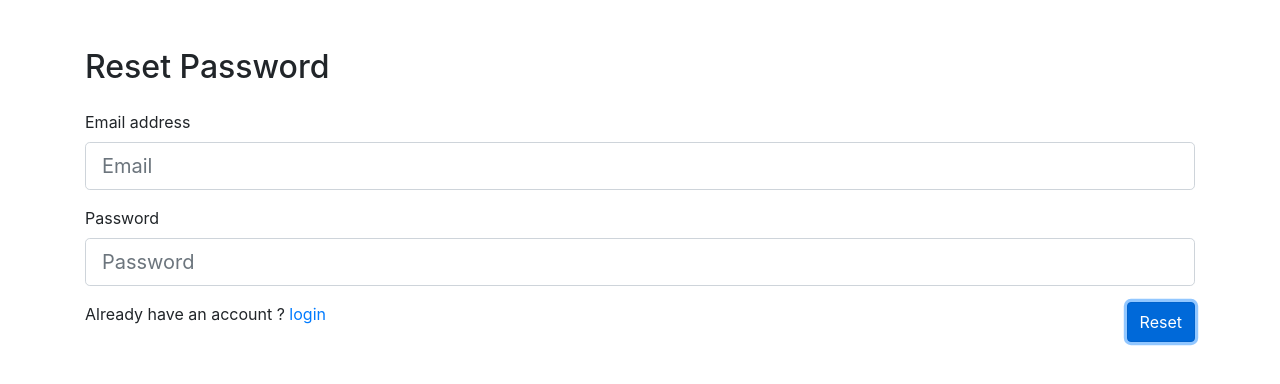
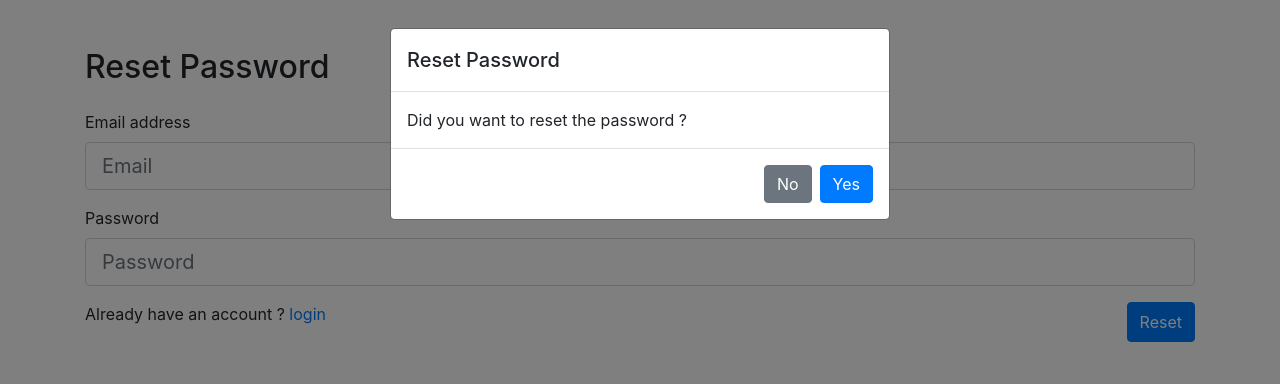
Before and after one commit to JoshuaJohnson8848/GeekSynergy_Angular, an Angular app: page /reset in a window 1280 px wide. Both pictures are taken after a click on the button "Reset". Shown: the top 384 px of the page. Built offline with nearby package versions, Linux system fonts and the light colour scheme; no server answers.

Commit message:
Reset password Section

```diff
--- a/src/app/components/reset-password/reset-password.component.html
+++ b/src/app/components/reset-password/reset-password.component.html
@@ -31,7 +31,7 @@
         </div>
         <div class="d-flex justify-content-between">
           <p>Already have an account ? <a href="/">login</a></p>
-          <button type="button" class="btn btn-primary" (click)="reset()">
+          <button type="button" class="btn btn-primary" data-toggle="modal" data-target="#staticBackdrop">
             Reset
           </button>
         </div>
@@ -39,3 +39,35 @@
     </div>
   </div>
 </div>
+
+<div
+  class="modal fade"
+  id="staticBackdrop"
+  data-bs-backdrop="static"
+  data-bs-keyboard="false"
+  tabindex="-1"
+  aria-labelledby="staticBackdropLabel"
+  aria-hidden="true"
+>
+  <div class="modal-dialog">
+    <div class="modal-content">
+      <div class="modal-header">
+        <h5 class="modal-title" id="staticBackdropLabel">Reset Password</h5>
+      </div>
+      <div class="modal-body">Did you want to reset the password ?</div>
+      <div class="modal-footer">
+        <button
+          type="button"
+          id="closebtn"
+          class="btn btn-secondary"
+          data-dismiss="modal"
+        >
+          No
+        </button>
+        <button type="button" class="btn btn-primary" data-dismiss="modal" data-dismiss="modal" (click)="reset()">
+          Yes
+        </button>
+      </div>
+    </div>
+  </div>
+</div>
```
